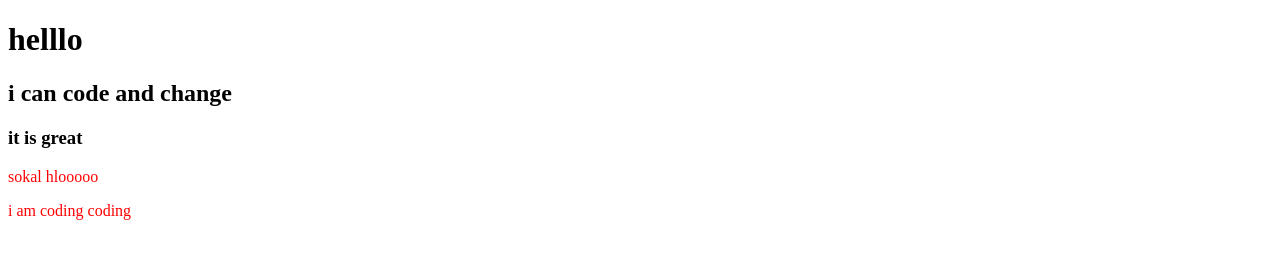
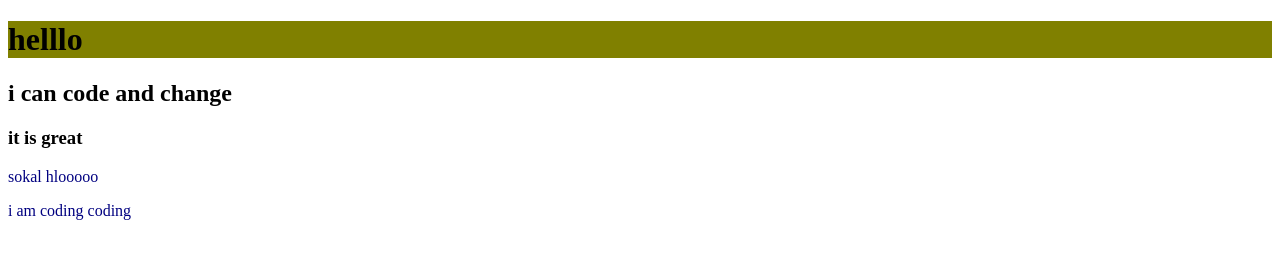
Before and after one commit to ashrafshovon7/my-third-repo, a plain HTML site: page index.html in a window 1280 px wide. Drawn offline with Linux system fonts and the light colour scheme.

Commit message:
color changed

```diff
--- a/style.css
+++ b/style.css
@@ -1,3 +1,6 @@
 p{
-    color: red;
+    color: navy;
 }
+h1{
+    background-color: olive;
+}
```
